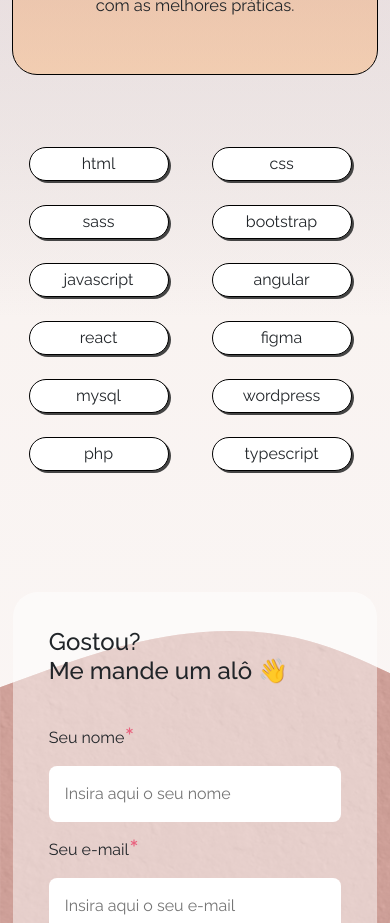
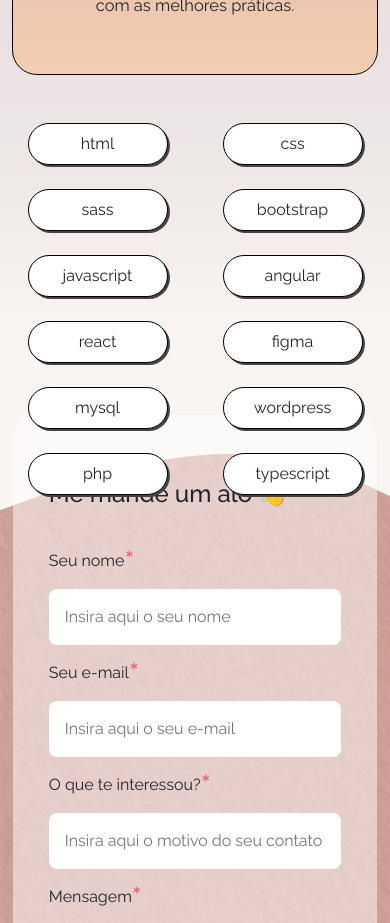
Before and after one commit to raqueldebiase/MeuWebsite, an Angular app: page / in a window 390 px wide. Shown: the part 2100-3023 px from the top of the page. Built offline with nearby package versions, Linux system fonts and the light colour scheme.

Commit message:
fix mobile 3

```diff
--- a/src/app/content/content.component.css
+++ b/src/app/content/content.component.css
@@ -199,6 +199,7 @@ h2 {
     display: grid;
     grid-template-columns: 1fr 1fr;
     place-items: center;
+    gap: 4px;
   }
   .tecnologias ul li {
     width: 200px;
@@ -241,25 +242,45 @@ h2 {
   }
 }
 
+@media screen and (max-width: 580px) {
+  .tecnologias ul li {
+    margin: 0px !important;
+    padding: 8px 18px;
+  }
+  .tec-lista ul {
+    gap: 24px;
+  }
+
+  .tecnologias .tec-txt {
+    font-size: 15px;
+  }
+
+  .tec-txt p {
+    font-size: 1.1em;
+    margin: 8px 0px;
+  }
+  .bg-projetos{
+    height: 142vh;
+  }
+  #contacts {
+    margin-top: 0px;
+  }
+}
+
 @media screen and (max-width: 484px) {
   h2 {
     font-size: 1.9rem;
   }
-  .tecnologias ul li {
-    width: 140px;
-    display: flex;
-    justify-content: center;
-    align-items: center;
-    padding: 8px 24px;
-    margin: 24px 13px 0px 0px;
-  }
-
   #contacts {
     margin-top: 48px;
   }
-
   .bg-projetos{
-    height: 166vh;
+    height: 145vh;
+  }
+  .tecnologias ul li {
+    margin: 0px !important;
+    padding: 8px 12px;
+    width: 140px;
   }
 }
 
@@ -281,17 +302,5 @@ h2 {
     font-size: 1.0em;
   }
 
-  .tecnologias ul li {
-    margin-right: 10px;
-    padding: 4px 18px;
-  }
 
-  .tecnologias .tec-txt {
-    font-size: 15px;
-  }
-
-  .tec-txt p {
-    font-size: 1.1em;
-    margin: 8px 0px;
-  }
 }
```
